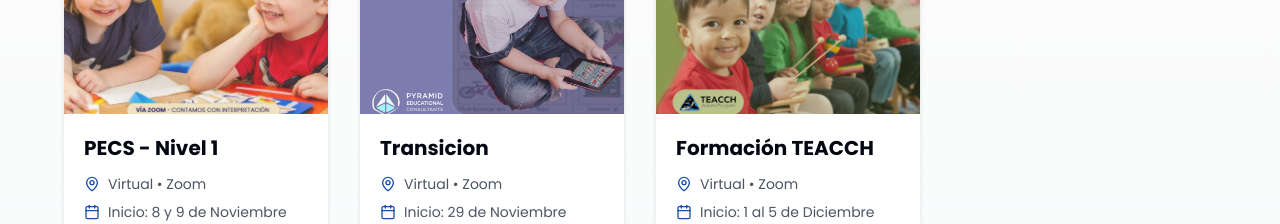
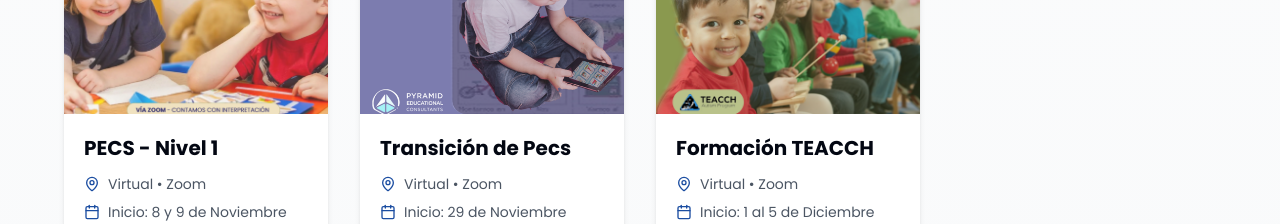
Before and after one commit to tomaslami/act-upd, a Next.js app: page /cursos in a window 1280 px wide. Shown: the part 2080-2304 px from the top of the page. Built offline with nearby package versions, Linux system fonts and the light colour scheme; no server answers.

Commit message:
feat: update course title from "Transicion" to "Transición de Pecs" in cursos page

```diff
--- a/src/app/cursos/page.tsx
+++ b/src/app/cursos/page.tsx
@@ -164,7 +164,7 @@ const courses: Course[] = [
   },
   {
     id: "14",
-    title: "Transicion",
+    title: "Transición de Pecs",
     date: "Inicio: 29 de Noviembre",
     image: "/cursos/posteo_transicion.png",
     location: "Virtual • Zoom",
```
